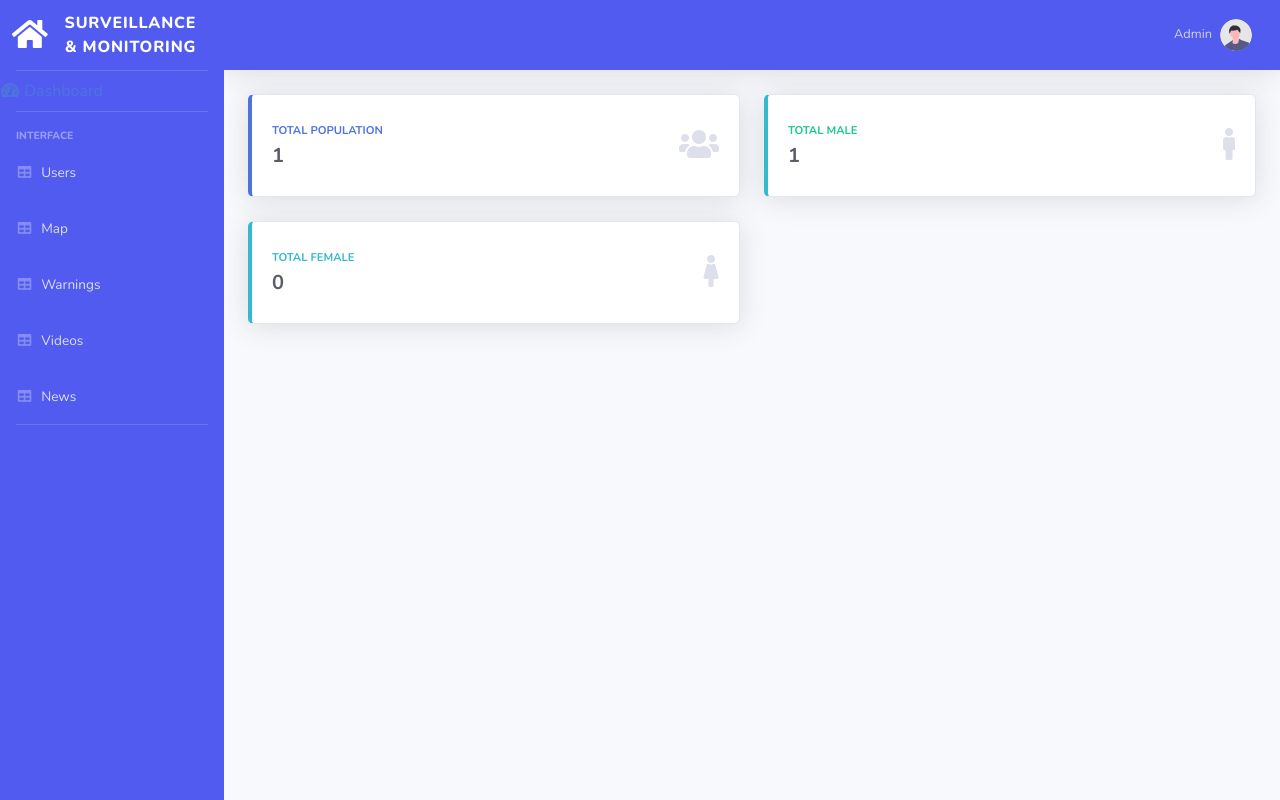
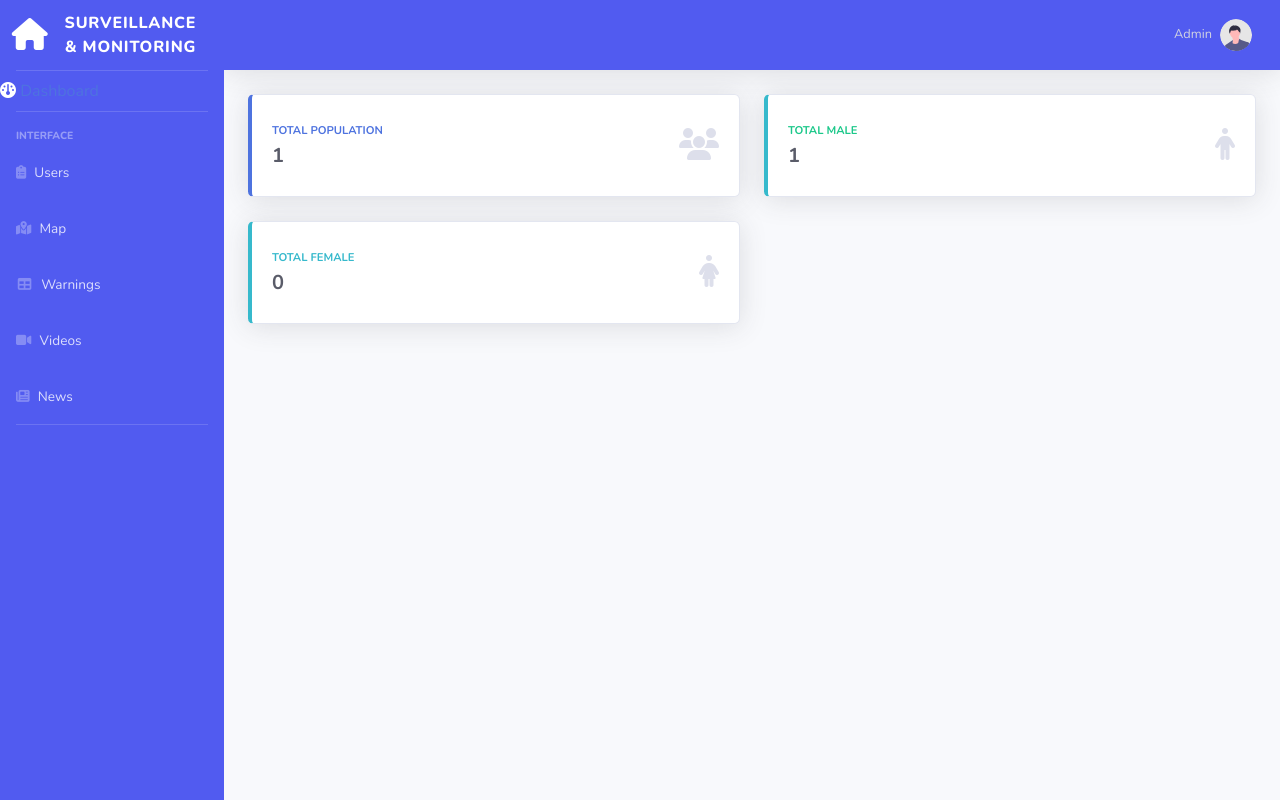
Before and after one commit to JakeTacogdoy/ASF_System, a PHP site: page /index.php in a window 1280 px wide. Run offline with PHP 8.4, Linux system fonts and the light colour scheme; a user stored in the database is signed in; data comes from the database, SQL or seed files in the repository; some libraries are stand-ins or nearby versions.

Commit message:
change-icon

```diff
--- a/header.php
+++ b/header.php
@@ -28,4 +28,6 @@
      integrity="sha256-20nQCchB9co0qIjJZRGuk2/Z9VM+kNiyxNV1lvTlZBo="
      crossorigin=""></script>
 
+     <script src="https://kit.fontawesome.com/428f90d8fe.js" crossorigin="anonymous"></script>
+
 </head>
--- a/login.php
+++ b/login.php
@@ -10,7 +10,7 @@
     <meta name="author" content="">
 
     <title>Login</title>
-    <link rel="shortcut icon" type="image/x-icon" href="img/Logo.jpg" />
+    <link rel="shortcut icon" type="image/x-icon" href="img/DA.png" />
 
     <!-- Custom fonts for this template-->
     <link href="vendor/fontawesome-free/css/all.min.css" rel="stylesheet" type="text/css">
--- a/menu.php
+++ b/menu.php
@@ -13,9 +13,9 @@
             <hr class="sidebar-divider my-0">
 
             <!-- Nav Item - Dashboard -->
-            <li class="nav-item active"></li>
+             <li class="nav-item active"></li>
                 <a class="nav-link" href="index.php">
-                    <i class="fas fa-fw fa-tachometer-alt"></i>
+                <i class="fa-solid fa-gauge" style="color: #ffffff;"></i>
                     <span>Dashboard</span></a>
             </li>
 
@@ -31,13 +31,13 @@
             <!-- Nav Item - Tables -->
             <li class="nav-item">
                 <a class="nav-link" href="Userslist.php">
-                    <i class="fas fa-fw fa-table"></i>
+                <i class="fa-solid fa-clipboard-list""></i>
                     <span>Users</span></a>
             </li>
 
             <li class="nav-item">
                 <a class="nav-link" href="Map.php">
-                    <i class="fas fa-fw fa-table"></i>
+                <i class="fa-solid fa-map-location-dot"></i>
                     <span>Map</span></a>
             </li>
 
@@ -49,13 +49,13 @@
 
             <li class="nav-item">
                 <a class="nav-link" href="UploadVideo.php">
-                    <i class="fas fa-fw fa-table"></i>
+                <i class="fa-solid fa-video"></i>
                     <span>Videos</span></a>
             </li>
 
              <li class="nav-item">
                 <a class="nav-link" href="UploadNews.php">
-                    <i class="fas fa-fw fa-table"></i>
+                <i class="fa-solid fa-newspaper"></i>
                     <span>News</span></a>
             </li>
 
```
